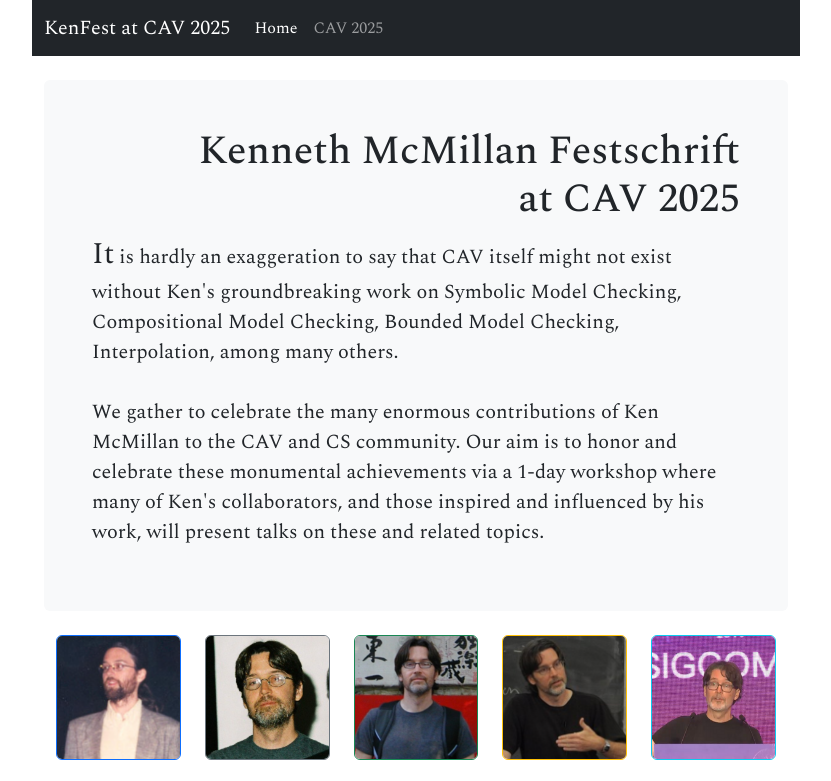
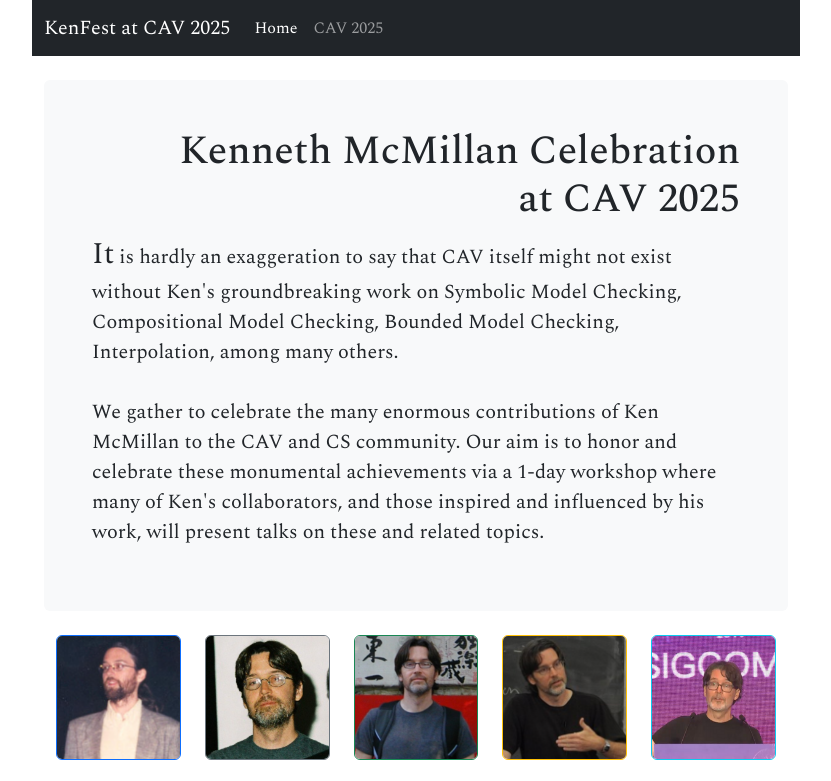
Before and after one commit to kenfest25/kenfest25.github.io, a plain HTML site: page index.html in a window 1280 px wide. Shown: the top 781 px of the page, without its empty margins (224-1055 px from the left). Drawn offline with nearby package versions, Linux system fonts and the light colour scheme.

Commit message:
s/festschrift/celebration

```diff
--- a/index.html
+++ b/index.html
@@ -4,7 +4,7 @@
 
     <meta charset="utf-8">
     <meta name="viewport" content="width=device-width, initial-scale=1">
-    <title>Kenneth McMillan Festschrift at CAV 2025</title>
+    <title>Kenneth McMillan Celebration at CAV 2025</title>
 
     <link rel="stylesheet" href="https://cdnjs.cloudflare.com/ajax/libs/bootstrap/5.3.3/css/bootstrap.min.css" integrity="sha512-jnSuA4Ss2PkkikSOLtYs8BlYIeeIK1h99ty4YfvRPAlzr377vr3CXDb7sb7eEEBYjDtcYj+AjBH3FLv5uSJuXg==" crossorigin="anonymous" referrerpolicy="no-referrer" />
 
@@ -79,7 +79,7 @@ span.emph {
 
 <main class="container">
   <div class="bg-body-tertiary p-5 rounded">
-    <h1 class="a-right">Kenneth McMillan Festschrift <br> at CAV 2025</h1>
+    <h1 class="a-right">Kenneth McMillan Celebration <br> at CAV 2025</h1>
 
   <p class="lead">
 
```
